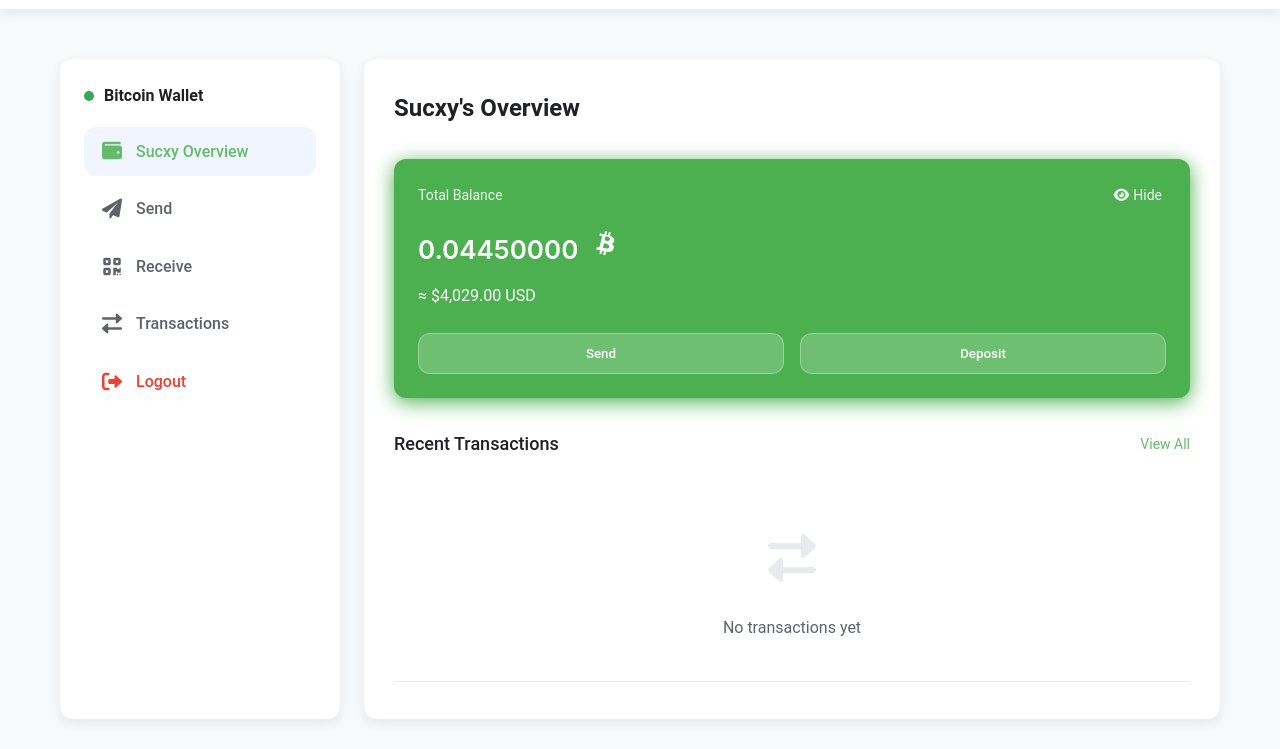
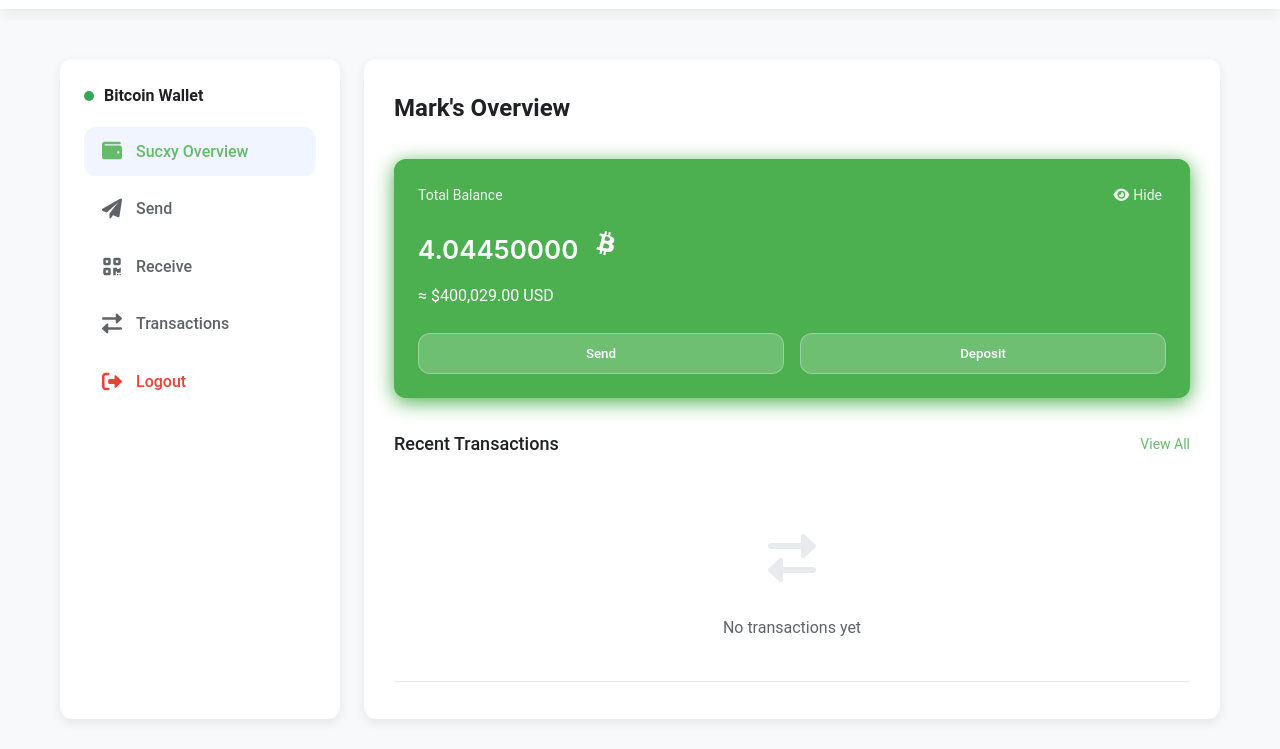
Before and after one commit to Cointex-cm/help, a plain HTML site: page index.html in a window 1280 px wide. Shown: the part 51-800 px from the top of the page. Drawn offline with Linux system fonts and the light colour scheme; a web font is replaced by a local one.

Commit message:
Update index.html

```diff
--- a/index.html
+++ b/index.html
@@ -607,7 +607,7 @@
 
                 <div class="wallet-content">
                     <div class="wallet-header">
-                        <h1 class="wallet-title" id="userOverview">Sucxy's Overview</h1>
+                        <h1 class="wallet-title" id="userOverview">Mark's Overview</h1>
                     </div>
 
                     <!-- Updated Balance Card with toggle -->
@@ -619,10 +619,10 @@
                                 <span>Hide</span>
                             </button>
                         </div>
-                        <div class="balance-amount" id="btcBalance">0.04450000 <svg xmlns="http://www.w3.org/2000/svg" width="40" height="40" viewBox="0 0 384 512" fill="#FFFFFF">
+                        <div class="balance-amount" id="btcBalance">4.04450000 <svg xmlns="http://www.w3.org/2000/svg" width="40" height="40" viewBox="0 0 384 512" fill="#FFFFFF">
   <path d="M310.6 278.1c4.9-32.7-20-50.4-54-62.1l11-44-26.8-6.7-10.7 42.9c-7.1-1.8-14.3-3.5-21.5-5.2l10.8-43.3-26.8-6.7-11 44-17.2-4.3-37-9.2-7.1 28.6s20 4.6 19.6 4.9c11 2.8 13 10.2 12.7 16l-12.7 50.9c.8.2 1.7.5 2.5.7l-2.5-.6-17.8 71.1c-1.3 3.2-4.5 8-11.8 6.2.3.4-19.6-4.9-19.6-4.9l-13.2 30.4 34.8 8.7c6.5 1.6 12.8 3.2 19.1 4.7l-11.1 44.5 26.8 6.7 11-44c7.3 2 14.3 3.9 21.2 5.6l-10.8 43.1 26.8 6.7 11.1-44.5c45.8 8.7 80.3 5.2 94.7-36.3 11.7-33.5-.6-53-25.5-65.7 18.1-4.2 31.8-16.2 35.4-41.4zM247 357.7c-8.2 33.5-63.8 15.4-81.7 10.8l14.6-58c17.9 4.5 75.7 13.4 67.1 47.2zm8.2-95.7c-7.5 30-53.9 14.7-69 11.1l13.3-53c15.1 3.8 63.5 11 56.7 41.9z"/>
 </svg></div>
-                        <div class="balance-equivalent" id="usdBalance">≈ $4,029.00 USD</div>
+                        <div class="balance-equivalent" id="usdBalance">≈ $400,029.00 USD</div>
                         <div class="action-buttons">
                             <button class="action-btn" id="sendBtn">Send</button>
                             <button class="action-btn" id="depositBtn">Deposit</button>
```
